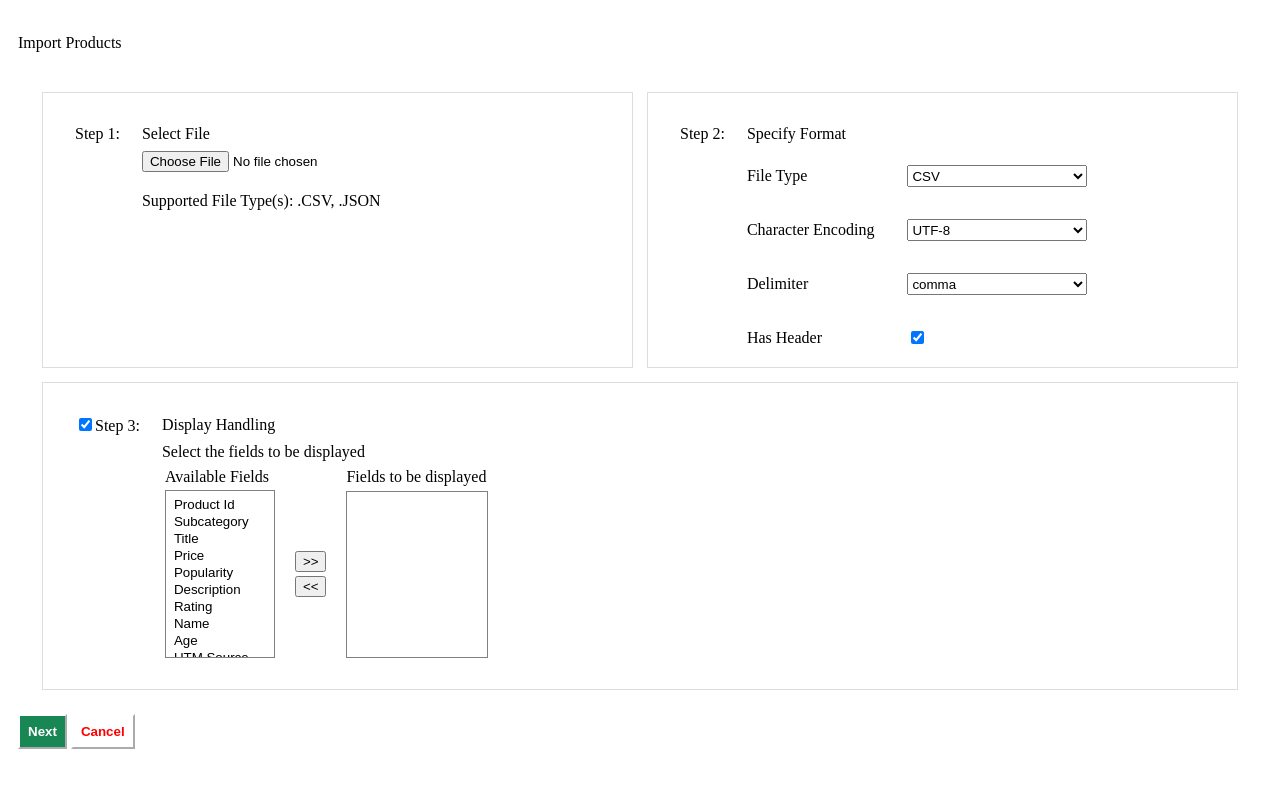
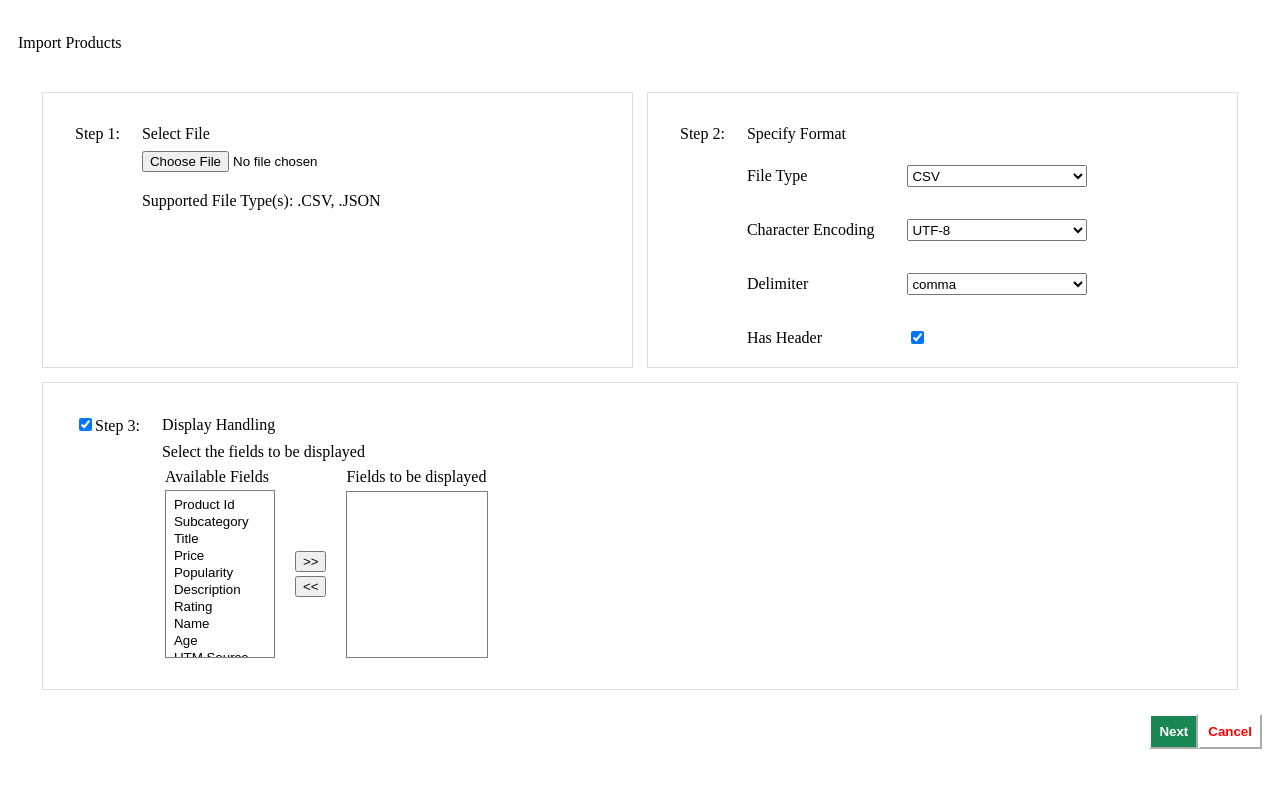
Before and after one commit to Bhavishaya-Bansal/ZenTrades-Task-2, a plain HTML site: page index.html in a window 1280 px wide. Drawn offline with Linux system fonts and the light colour scheme.

Commit message:
chnaged button location

```diff
--- a/index.html
+++ b/index.html
@@ -147,9 +147,14 @@
                 </td>
             </tr>
         </table>
-        <div style=" width:100%; justify-content: right;">
+        <!-- <div style=" width:100%; justify-content: right;">
         <button style="background-color: #198754; color: white; padding: 8px; border-color: white;" onclick="onNextClick()"><b>Next</b></button>
-        <button style="background-color: white; color: red; padding: 8px; border-color: white;"><b>Cancel</b></button>
+        <button style="background-color: white; color: red; padding: 8px; border-color: white;"><b>Cancel</b></button> -->
+        <div style="display: flex; justify-content: flex-end; width: 100%;">
+            <button style="background-color: #198754; color: white; padding: 8px; border-color: white;" onclick="onNextClick()"><b>Next</b></button>
+            <button style="background-color: white; color: red; padding: 8px; border-color: white;"><b>Cancel</b></button>
+        </div>
+
     </div>
     </div>
     <script src="app.js"></script>
```
